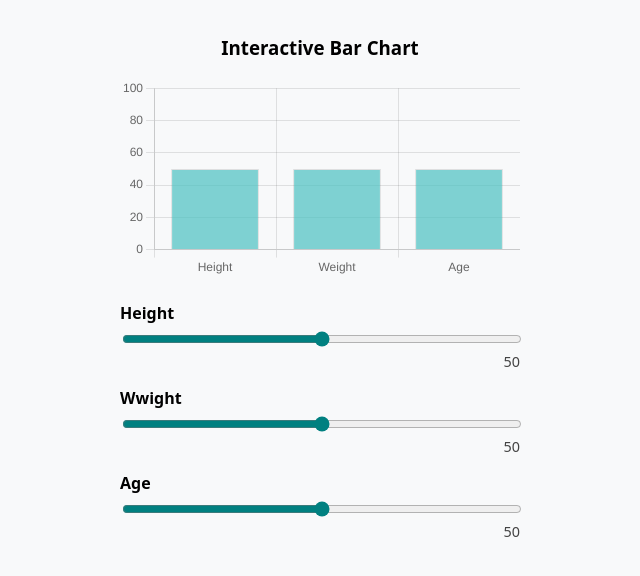
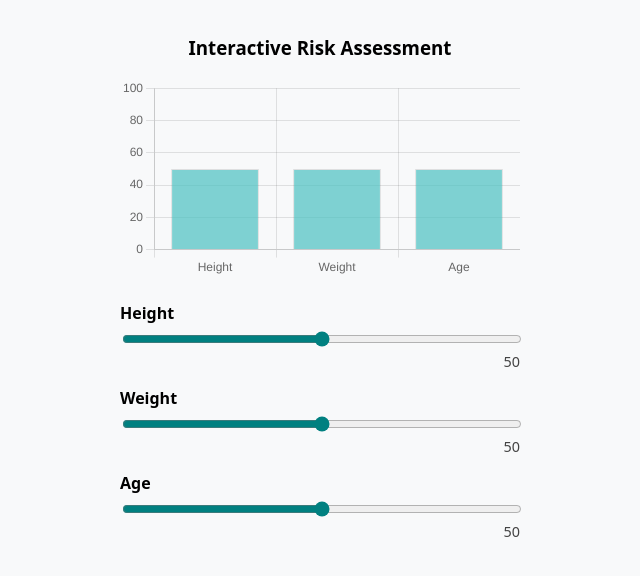
Before and after one commit to dnichols28/proto.io, a plain HTML site: page index.html in a window 1280 px wide. Shown: the whole page, without its empty margins (320-960 px from the left). Drawn offline with nearby package versions, Linux system fonts and the light colour scheme.

Commit message:
Update title and labels in index.html

```diff
--- a/index.html
+++ b/index.html
@@ -3,7 +3,7 @@
 <head>
   <meta charset="utf-8" />
   <meta name="viewport" content="width=device-width, initial-scale=1.0">
-  <title>Interactive Bar Chart (Mobile Friendly)</title>
+  <title>Interactive Risk Assessment</title>
   <script src="https://cdn.jsdelivr.net/npm/chart.js@4"></script>
   <style>
     body {
@@ -64,7 +64,7 @@
   </style>
 </head>
 <body>
-  <h3>Interactive Bar Chart</h3>
+  <h3>Interactive Risk Assessment</h3>
 
   <div class="chart-container">
     <canvas id="barChart"></canvas>
@@ -77,7 +77,7 @@
       <div class="val" id="v1">50</div>
     </div>
     <div class="control">
-      <label>Wwight</label>
+      <label>Weight</label>
       <input type="range" id="s2" min="0" max="100" value="50">
       <div class="val" id="v2">50</div>
     </div>
```
